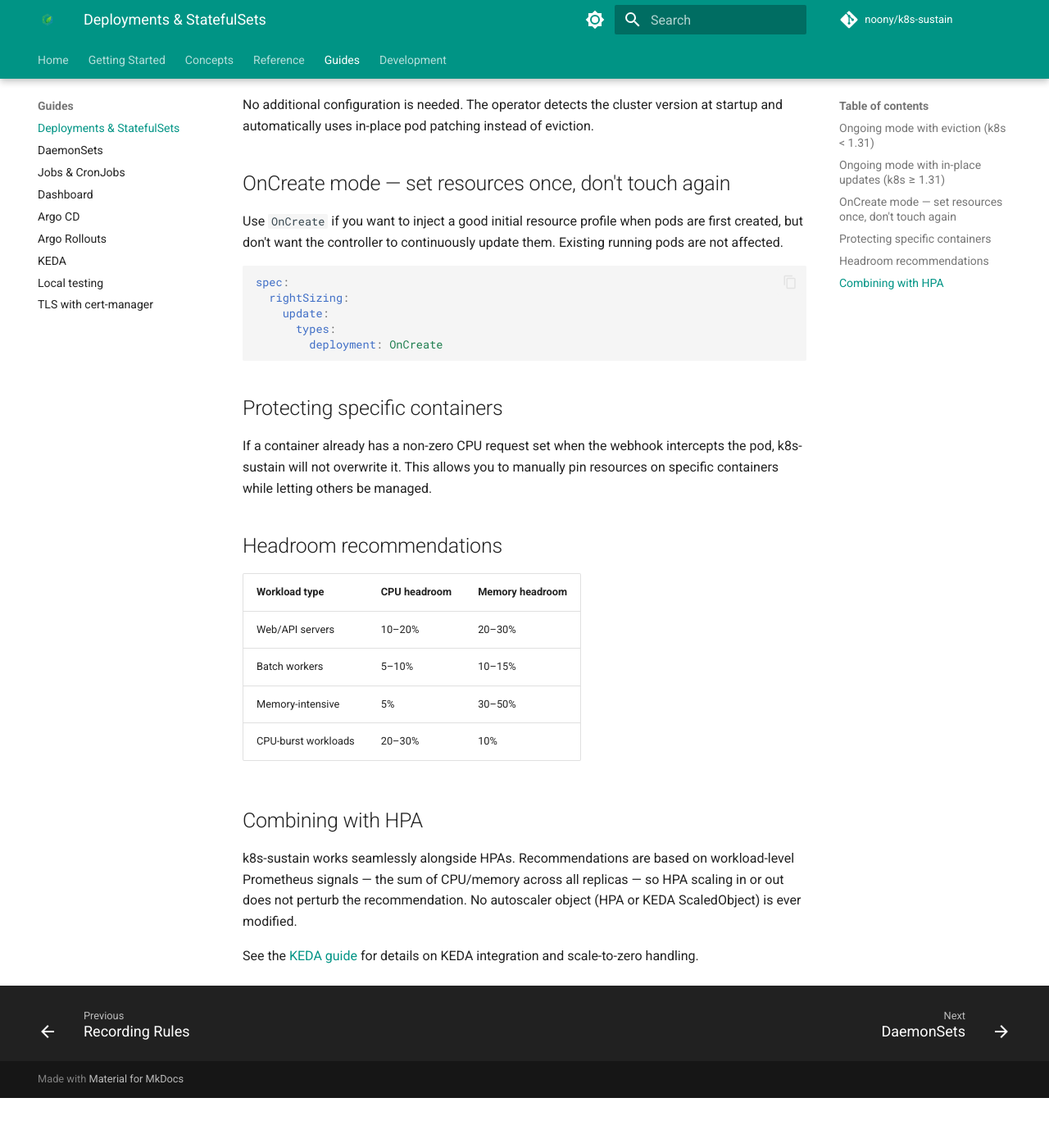
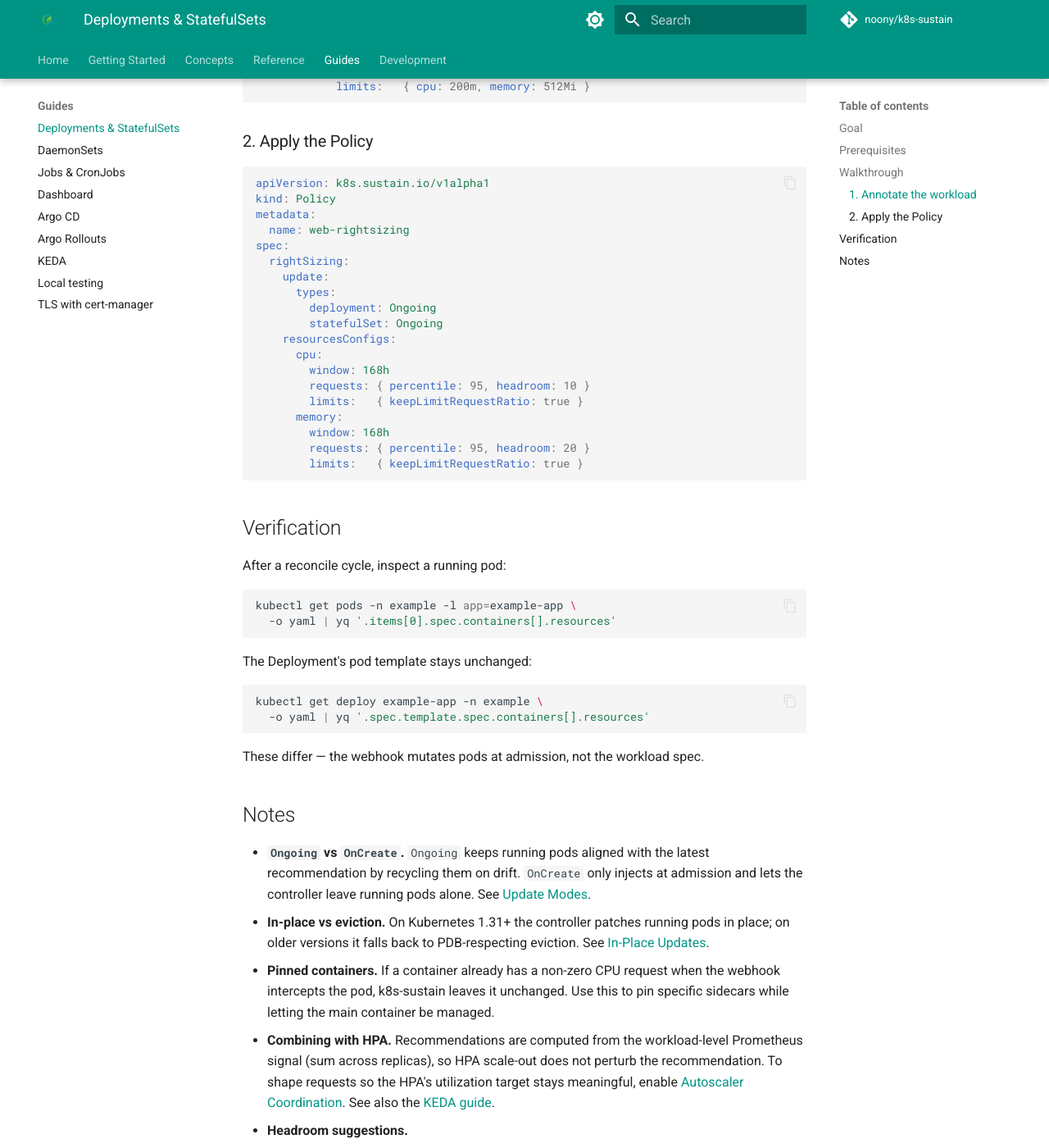
Before and after one commit to noony/k8s-sustain, an MkDocs documentation site: the page built from docs/guides/deployments.md, in a window 1280 px wide and 1400 px high, scrolled down 1018 px. Shown: the whole window at 82% size. Built offline with MkDocs 1.6.1 and Material for MkDocs 9.7.7, drawn with Linux system fonts in a browser that asks for light colours; comment, search, counter and statistics services are not loaded; before the commit the page ends 2357 px from its top, so only the background shows below that; some of the changed text lies outside the part shown.

Commit message:
docs(guides): bring Deployments and DaemonSets guides up to canonical structure

````diff
--- a/docs/guides/deployments.md
+++ b/docs/guides/deployments.md
@@ -1,8 +1,45 @@
 # Deployments & StatefulSets
 
-## Ongoing mode with eviction (k8s < 1.31)
+k8s-sustain right-sizes Deployments and StatefulSets uniformly: the controller recycles stale pods (in-place on Kubernetes 1.31+, eviction on older versions) and the webhook injects fresh recommendations into replacement pods.
 
-The controller evicts stale pods via the Eviction API. The workload controller (Deployment/StatefulSet) creates replacement pods, and the webhook injects the latest recommendations at creation time. PodDisruptionBudgets are respected.
+## Goal
+
+Right-size a Deployment (or StatefulSet) in `Ongoing` mode without disrupting running traffic.
+
+## Prerequisites
+
+- A Deployment or StatefulSet with a `k8s.sustain.io/policy` annotation on its pod template.
+- A k8s-sustain `Policy` matching the workload (see [Installation](../getting-started/installation.md)).
+- A Prometheus instance reachable from the controller.
+
+## Walkthrough
+
+### 1. Annotate the workload
+
+```yaml
+apiVersion: apps/v1
+kind: Deployment
+metadata:
+  name: example-app
+  namespace: example
+spec:
+  replicas: 3
+  selector: { matchLabels: { app: example-app } }
+  template:
+    metadata:
+      labels: { app: example-app }
+      annotations:
+        k8s.sustain.io/policy: web-rightsizing
+    spec:
+      containers:
+        - name: app
+          image: nginx:1.27
+          resources:
+            requests: { cpu: 100m, memory: 256Mi }
+            limits:   { cpu: 200m, memory: 512Mi }
+```
+
+### 2. Apply the Policy
 
 ```yaml
 apiVersion: k8s.sustain.io/v1alpha1
@@ -18,61 +55,43 @@
     resourcesConfigs:
       cpu:
         window: 168h
-        requests:
-          percentile: 95
-          headroom: 10
-        limits:
-          keepLimitRequestRatio: true
+        requests: { percentile: 95, headroom: 10 }
+        limits:   { keepLimitRequestRatio: true }
       memory:
         window: 168h
-        requests:
-          percentile: 95
-          headroom: 20
-        limits:
-          keepLimitRequestRatio: true
+        requests: { percentile: 95, headroom: 20 }
+        limits:   { keepLimitRequestRatio: true }
 ```
 
-Opt in your Deployment:
+## Verification
 
-```yaml
-spec:
-  template:
-    metadata:
-      annotations:
-        k8s.sustain.io/policy: web-rightsizing
+After a reconcile cycle, inspect a running pod:
+
+```bash
+kubectl get pods -n example -l app=example-app \
+  -o yaml | yq '.items[0].spec.containers[].resources'
 ```
 
-## Ongoing mode with in-place updates (k8s ≥ 1.31)
+The Deployment's pod template stays unchanged:
 
-No additional configuration is needed. The operator detects the cluster version at startup and automatically uses in-place pod patching instead of eviction.
-
-## OnCreate mode — set resources once, don't touch again
-
-Use `OnCreate` if you want to inject a good initial resource profile when pods are first created, but don't want the controller to continuously update them. Existing running pods are not affected.
-
-```yaml
-spec:
-  rightSizing:
-    update:
-      types:
-        deployment: OnCreate
+```bash
+kubectl get deploy example-app -n example \
+  -o yaml | yq '.spec.template.spec.containers[].resources'
 ```
 
-## Protecting specific containers
+These differ — the webhook mutates pods at admission, not the workload spec.
 
-If a container already has a non-zero CPU request set when the webhook intercepts the pod, k8s-sustain will not overwrite it. This allows you to manually pin resources on specific containers while letting others be managed.
+## Notes
 
-## Headroom recommendations
+- **`Ongoing` vs `OnCreate`.** `Ongoing` keeps running pods aligned with the latest recommendation by recycling them on drift. `OnCreate` only injects at admission and lets the controller leave running pods alone. See [Update Modes](../concepts/update-modes.md).
+- **In-place vs eviction.** On Kubernetes 1.31+ the controller patches running pods in place; on older versions it falls back to PDB-respecting eviction. See [In-Place Updates](../concepts/in-place-updates.md).
+- **Pinned containers.** If a container already has a non-zero CPU request when the webhook intercepts the pod, k8s-sustain leaves it unchanged. Use this to pin specific sidecars while letting the main container be managed.
+- **Combining with HPA.** Recommendations are computed from the workload-level Prometheus signal (sum across replicas), so HPA scale-out does not perturb the recommendation. To shape requests so the HPA's utilization target stays meaningful, enable [Autoscaler Coordination](../concepts/autoscaler-coordination.md). See also the [KEDA guide](keda.md).
+- **Headroom suggestions.**
 
-| Workload type | CPU headroom | Memory headroom |
-|---------------|-------------|----------------|
-| Web/API servers | 10–20% | 20–30% |
-| Batch workers | 5–10% | 10–15% |
-| Memory-intensive | 5% | 30–50% |
-| CPU-burst workloads | 20–30% | 10% |
-
-## Combining with HPA
-
-k8s-sustain works seamlessly alongside HPAs. Recommendations are based on workload-level Prometheus signals — the sum of CPU/memory across all replicas — so HPA scaling in or out does not perturb the recommendation. No autoscaler object (HPA or KEDA ScaledObject) is ever modified.
-
-See the [KEDA guide](keda.md) for details on KEDA integration and scale-to-zero handling.
+  | Workload type | CPU headroom | Memory headroom |
+  |---------------|-------------|----------------|
+  | Web/API servers | 10–20% | 20–30% |
+  | Batch workers | 5–10% | 10–15% |
+  | Memory-intensive | 5% | 30–50% |
+  | CPU-burst workloads | 20–30% | 10% |
````
Also changed, not shown: docs/guides/daemonsets.md (+54 -36 lines).
